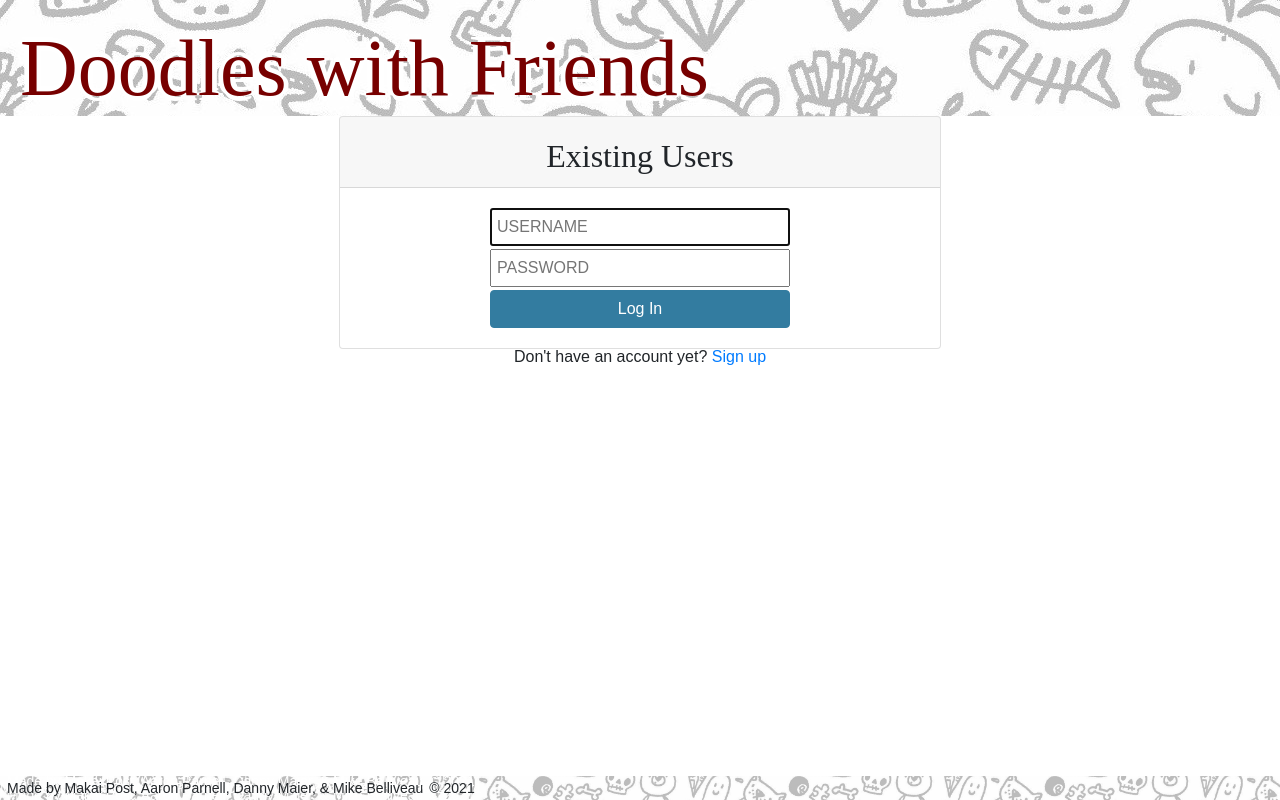
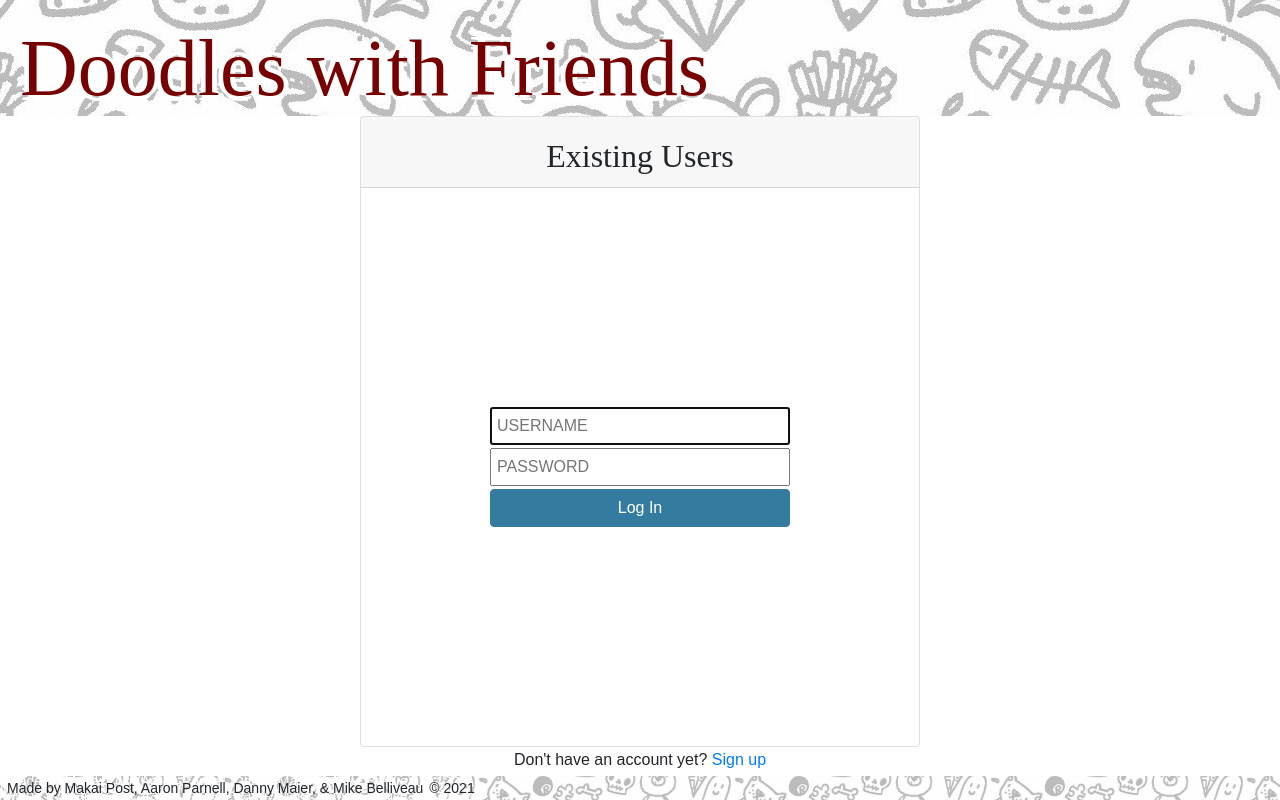
Before and after one commit to ToMakPo/Doodles-with-Friends, a React (Create React App) app in the folder client/: page /login in a window 1280 px wide. Built offline with nearby package versions, Linux system fonts and the light colour scheme; a web font is replaced by a local one.

Commit message:
the active page is now organized and not overlapping

```diff
--- a/client/src/components/Canvas.js
+++ b/client/src/components/Canvas.js
@@ -52,6 +52,9 @@ const Canvas = ({active}) => {
     }
 
     return (
+        <div className="card canvasCard">
+        <div className="card-body ">
+        <div className="canvasContainer">
         <div id='canvas-component'>
             <div id='draw-area'>
                 <canvas
@@ -131,6 +134,9 @@ const Canvas = ({active}) => {
                 </div>
             }
         </div>
+        </div>
+        </div>
+        </div>
     )
 }
 
--- a/client/src/pages/ActiveGame.js
+++ b/client/src/pages/ActiveGame.js
@@ -56,18 +56,20 @@ const ArtistView = () => {
             </h2>
             <div className="card-deck" style={{
                 display: 'flex',
+                justifyContent:"center",
                 alignItems: "stretch",
-                // flexDirection: 'row',
-                // flexWrap: 'wrap'
+                flexDirection: 'row',
+                flexWrap: 'wrap',
+                width:"100%",
             }}>
-                <div className="card canvasCard">
-                    <div className="card-body ">
+                {/* <div className="card canvasCard"> */}
+                    {/* <div className="card-body "> */}
                         <div className="canvasContainer">
                             {/* TODO: Check if this is the active player */}
                             <Canvas active={true}/>
                         </div>
-                    </div>
-                </div>
+                    {/* </div> */}
+                {/* </div> */}
                 <ChatBox lobby={{code: 'D5EA12C14'}} user={{username: 'ToMakPo'}}/>
             </div>
         </div>
--- a/client/src/styles/ActiveGame.css
+++ b/client/src/styles/ActiveGame.css
@@ -1,18 +1,8 @@
-.card-body{
-    min-width:600px
-}
-.canvasCard{
-    min-width:600px;
-
-}
-.canvasContainer{
-    min-width:600px
-}
 @media (min-width:1200px){
-	.card{
+	.card-deck{
 		flex: 1 0;
 		margin-right: 15px;
 		margin-bottom:5px;
 		margin-left: 15px
-	}
+    }
 }
--- a/client/src/styles/palette.css
+++ b/client/src/styles/palette.css
@@ -8,6 +8,8 @@
     --celadonBlue: #337ca0;
     --aeroBlue: #B5FFE9;
     --fusciaCrayola: #CB48B7;
+    --BSCardHeaderBackground: rgba(0,0,0,.03);
+    --BSCardHeaderBorder: rgba(0,0,0,.125);
   }
 
   /* for adding a background to the container but I think it gets too busy */
@@ -40,8 +42,8 @@
 
 #bootstrap-overrides .banner{
   /* font-family: 'Sedgwick Ave', cursive; */
-  background-color: var(--cultured);
-  border: 1px solid var(--xanadu);
+  background-color: var(--BSCardHeaderBackground);
+  border: 1px solid var(--BSCardHeaderBorder);
   border-radius: 0.25em;
   width:100%
 }
```
